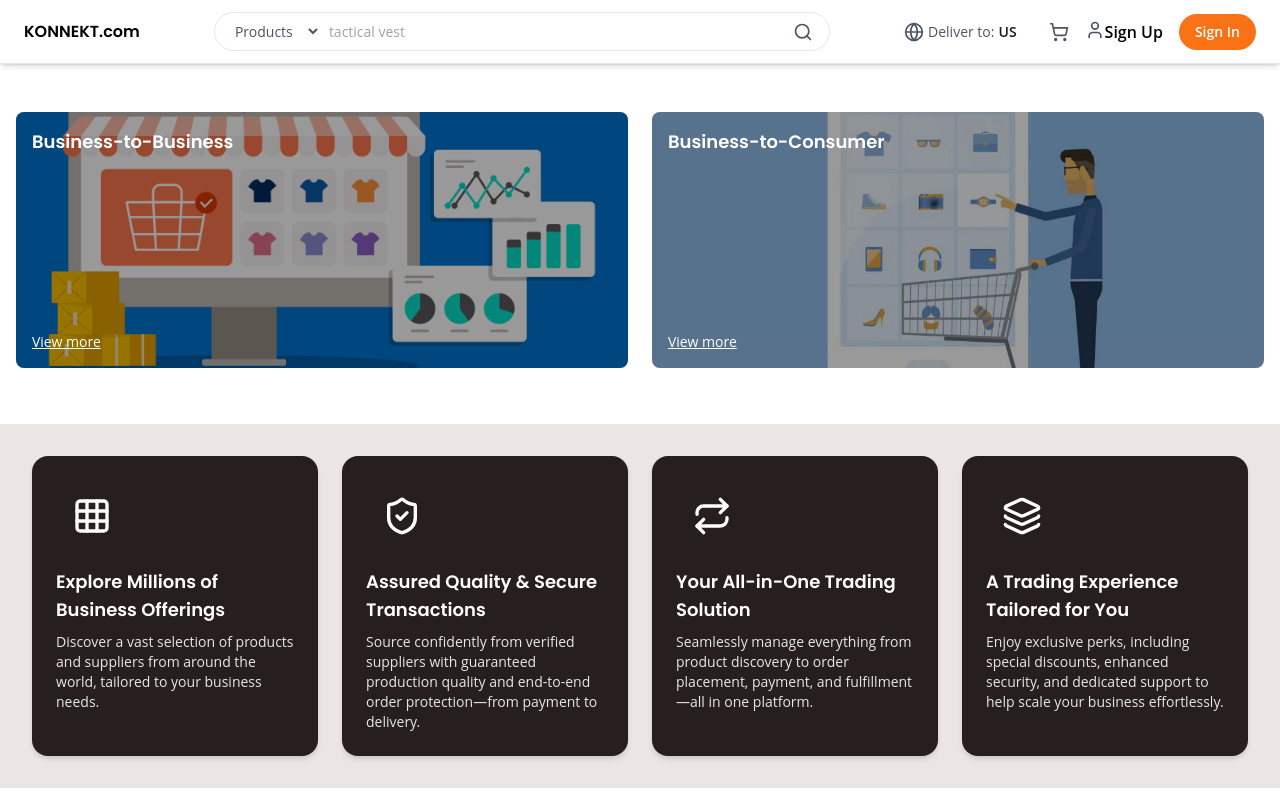
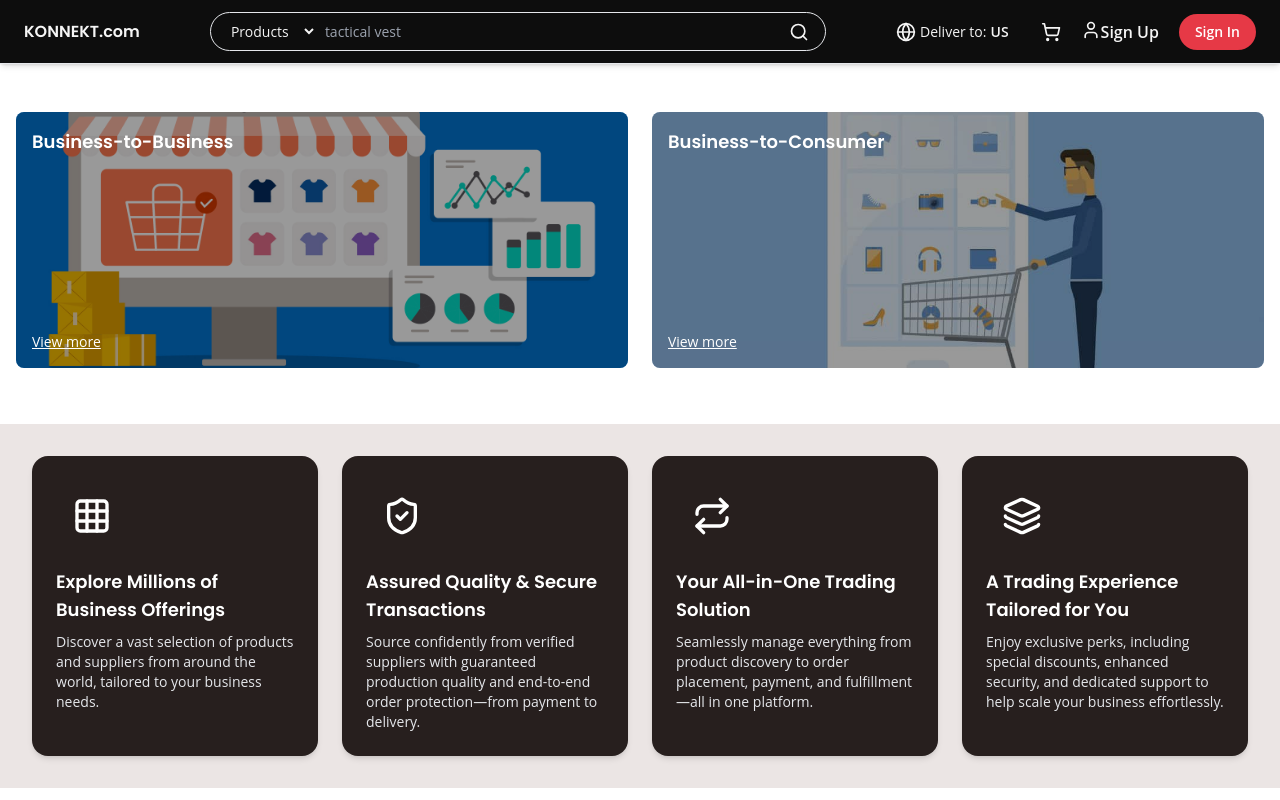
Before and after one commit to swadeshChhetri/KONNEKT, a Next.js app: page / in a window 1280 px wide. Shown: the top 800 px of the page. Built offline with nearby package versions, Linux system fonts and the light colour scheme.

Commit message:
fix: fix the navbar

```diff
--- a/src/app/ConsumerProducts/[id]/ProductDetails.js
+++ b/src/app/ConsumerProducts/[id]/ProductDetails.js
@@ -7,7 +7,7 @@ export default function ProductDetails({ product }) {
   const [selectedImage, setSelectedImage] = useState(images[0]);
 
   return (
-    <div className="container mx-auto px-4 py-8 grid md:grid-cols-2 gap-8">
+    <div className="container mx-auto px-4 py-8 grid md:grid-cols-2 gap-8 p-16">
       {/* Left Side - Product Images */}
       <div>
         <img
--- a/src/app/ConsumerProducts/[id]/page.js
+++ b/src/app/ConsumerProducts/[id]/page.js
@@ -86,15 +86,76 @@ export default async function ProductDetails({params}) {
 
   const productId = parseInt(params.id);
 
-  const product = products.find((p) =>  p.id === productId);
+  const product = products.find((p) =>  p.id == productId);
+
   if(!product){
     return <div>Product not found</div>
   }
   return (
-    <div className="container mx-auto p-4">
-      <h1 className="text-3xl font-bold mb-4">{product.name}</h1>
-      <p className="text-gray-700 mb-4">{product.description}</p>
-      <p className="text-xl font-semibold">${product.price}</p>
+    // <div className="container mx-auto p-4">
+    //   <h1 className="text-3xl font-bold mb-4">{product.name}</h1>
+    //   <p className="text-gray-700 mb-4">{product.description}</p>
+    //   <p className="text-xl font-semibold">${product.price}</p>
+    // </div>
+    <div className="container mx-auto px-4 py-8 grid md:grid-cols-2 gap-8 p-16">
+    {/* Left Side - Product Images */}
+    <div>
+      {/* <img
+        src={selectedImage}
+        alt={name}
+        className="w-full h-auto rounded-lg shadow-lg"
+      /> */}
+      {/* <div className="flex gap-2 mt-4">
+        {images.map((img, index) => (
+          <img
+            key={index}
+            src={img}
+            alt="Thumbnail"
+            className={`w-20 h-20 rounded-lg cursor-pointer border-2 ${
+              selectedImage === img ? "border-blue-500" : "border-gray-300"
+            }`}
+            onClick={() => setSelectedImage(img)}
+          />
+        ))}
+      </div> */}
     </div>
+
+    {/* Right Side - Product Info */}
+    <div>
+      <h1 className="text-2xl font-bold">{product.name}</h1>
+      <p className="text-green-600 text-lg font-semibold">Special Price</p>
+      <p className="text-3xl font-bold">
+        {product.price}{" "}
+        <span className="text-gray-500 line-through text-lg">
+          {product.originalPrice}
+        </span>
+        <span className="text-green-500 text-lg ml-2">{product.discount}</span>
+      </p>
+      <p className="mt-2 text-gray-600">
+        ⭐ {product.rating} ({product.reviews} reviews)
+      </p>
+
+      {/* Offers Section */}
+      <div className="mt-4">
+        <p className="font-semibold">Coupons for you:</p>
+        <ul className="list-disc ml-5 text-gray-600">
+          <li>Extra 10% off up to ₹100</li>
+          <li>Bank Offer: 5% Unlimited Cashback</li>
+          <li>Combo Offer: Buy 2 items & save ₹50</li>
+        </ul>
+      </div>
+
+      {/* Action Buttons */}
+      <div className="mt-6 flex gap-4">
+        <button className="bg-orange-500 text-white px-6 py-3 w-1/2 rounded-lg text-lg font-semibold shadow-md">
+          <ShoppingCart size={20} />
+          ADD TO CART
+        </button>
+        <button className="bg-orange-600 text-white px-6 py-3 w-1/2 rounded-lg text-lg font-semibold shadow-md">
+          <Bolt size={20} /> BUY NOW
+        </button>
+      </div>
+    </div>
+  </div>
   )
 }
--- a/src/components/Navbar.js
+++ b/src/components/Navbar.js
@@ -17,11 +17,11 @@ export default function Header() {
   const [locationOpen, setLocationOpen] = useState(false);
 
   return (
-    <header className="bg-blue-600 w-full text-white fixed shadow-md z-50">
-      <nav className="flex items-center justify-between bg-white px-6 py-3 border-b shadow-sm">
+    <header className="bg-blue-600 w-full text-light fixed shadow-md z-50">
+      <nav className="flex items-center justify-between bg-dark text-light px-6 py-3 border-b shadow-sm">
         {/* Logo */}
         <div className="flex items-center space-x-2">
-          <h4 className="font-semibold text-black">KONNEKT.com</h4>
+          <h4 className="font-semibold text-light">KONNEKT.com</h4>
         </div>
 
         {/* Show extra content only on Trade page */}
@@ -29,7 +29,7 @@ export default function Header() {
           <div className="relative">
             <button
               onClick={() => setLocationOpen(!locationOpen)}
-              className="flex items-center space-x-1 text-gray-600"
+              className="flex items-center space-x-1 text-gray-600 hover:bg-red-700"
             >
               <MapPin className="w-5 h-5" />
               <span>All Cities</span>
@@ -56,7 +56,7 @@ export default function Header() {
         {/* Search Bar */}
         <div className="flex items-center border rounded-full px-4 py-2 w-1/2">
           {!isTradePage && (
-          <select className="text-sm text-gray-600 bg-transparent focus:outline-none">
+          <select className="text-sm text-light bg-dark focus:outline-none">
             <option>Products</option>
             <option>Suppliers</option>
             <option>Categories</option>
@@ -65,10 +65,10 @@ export default function Header() {
           <input
             type="text"
             placeholder="tactical vest"
-            className="flex-grow px-2 text-sm focus:outline-none"
+            className="flex-grow px-2 text-sm focus:outline-none text-light bg-dark"
           />
-          <button className="ml-2">
-            <Search className="text-gray-600" size={20} />
+          <button className="ml-2 hover:bg-red-700 rounded-md">
+            <Search className="" size={20} />
           </button>
         </div>
 
@@ -77,21 +77,21 @@ export default function Header() {
           {!isTradePage && (
             <>
               <div className="flex items-center space-x-1 text-sm mr-4">
-                <Globe size={20} className="text-gray-600" />
-                <span className="text-gray-600">Deliver to:</span>
-                <span className="font-semibold text-gray-900">US</span>
+                <Globe size={20} className="" />
+                <span className="">Deliver to:</span>
+                <span className="font-semibold ">US</span>
               </div>
 
-              <ShoppingCart size={20} className="text-gray-600" />
+              <ShoppingCart size={20} className="" />
             </>
           )}
 
           {/* Sign Up Button */}
-          <button className="text-black font-semibold flex">
-            <User size={20} className="text-gray-600" />
+          <button className="font-semibold flex  hover:bg-red-700 rounded-xl p-1">
+            <User size={20} className="" />
             Sign Up
           </button>
-          <button className="bg-orange-500 text-white px-4 py-2 rounded-full text-sm font-semibold hover:bg-orange-600">
+          <button className="bg-primary text-white px-4 py-2 rounded-full text-sm font-semibold hover:bg-red-700">
             Sign In
           </button>
 
--- a/tailwind.config.mjs
+++ b/tailwind.config.mjs
@@ -11,8 +11,11 @@ export default {
         lg: '41rem', // Add your custom max-width value
       },
       colors: {
-        background: "var(--background)",
-        foreground: "var(--foreground)",
+        primary: "#E63946", // Red
+        dark: "#0D0D0D", // Deep Black
+        light: "#F5F5F5", // Soft White
+        grayDark: "#1E1E1E", // Optional Dark Gray
+        grayLight: "#E0E0E0", // Op
       },
     },
   },
```
